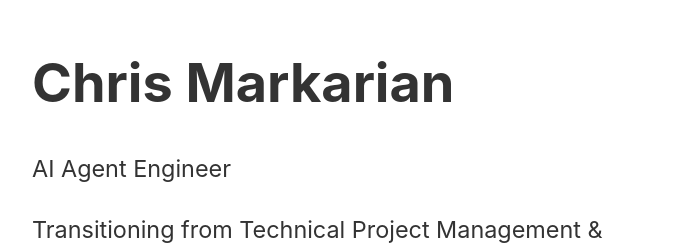
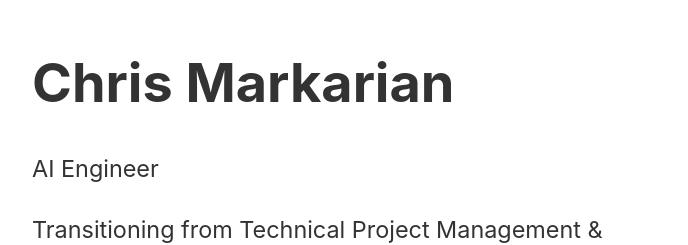
Before and after one commit to chris-markarian/markarian.ai, a plain HTML site: page index.html in a window 1280 px wide. Shown: the top 245 px of the page, without its empty margins (283-971 px from the left). Drawn offline with Linux system fonts and the light colour scheme.

Commit message:
Update index.html

```diff
--- a/index.html
+++ b/index.html
@@ -2,7 +2,7 @@
 <html lang="en">
 <head>
   <meta charset="utf-8">
-  <title>Chris Markarian — AI Agent Engineer</title>
+  <title>Chris Markarian - AI Engineer</title>
   <style>
     body {font-family: -apple-system, BlinkMacSystemFont, sans-serif; margin:40px auto; max-width:650px; line-height:1.6; font-size:18px; color:#333; background:#fff; padding:0 20px}
     h1 {font-size:3em; margin-bottom:0}
@@ -12,7 +12,7 @@
 </head>
 <body>
   <h1>Chris Markarian</h1>
-  <p>AI Agent Engineer</p>
+  <p>AI Engineer</p>
   <p>Transitioning from Technical Project Management & Intelligence Analysis → building autonomous AI systems.</p>
   <p>Portfolio & agents coming January 2026.</p>
   <p><a href="mailto:chris@markarian.ai">chris@markarian.ai</a> • <a href="https://github.com/yourusername">github.com/yourusername</a></p>
```
